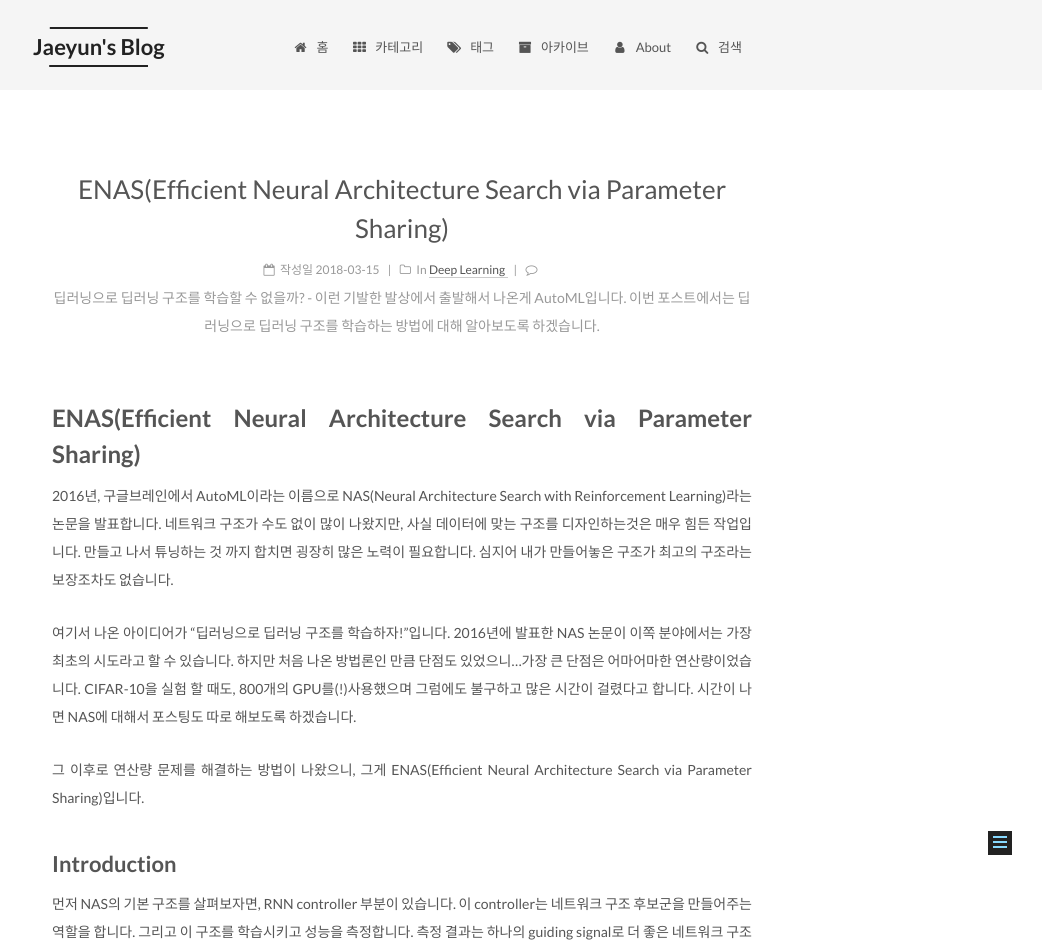
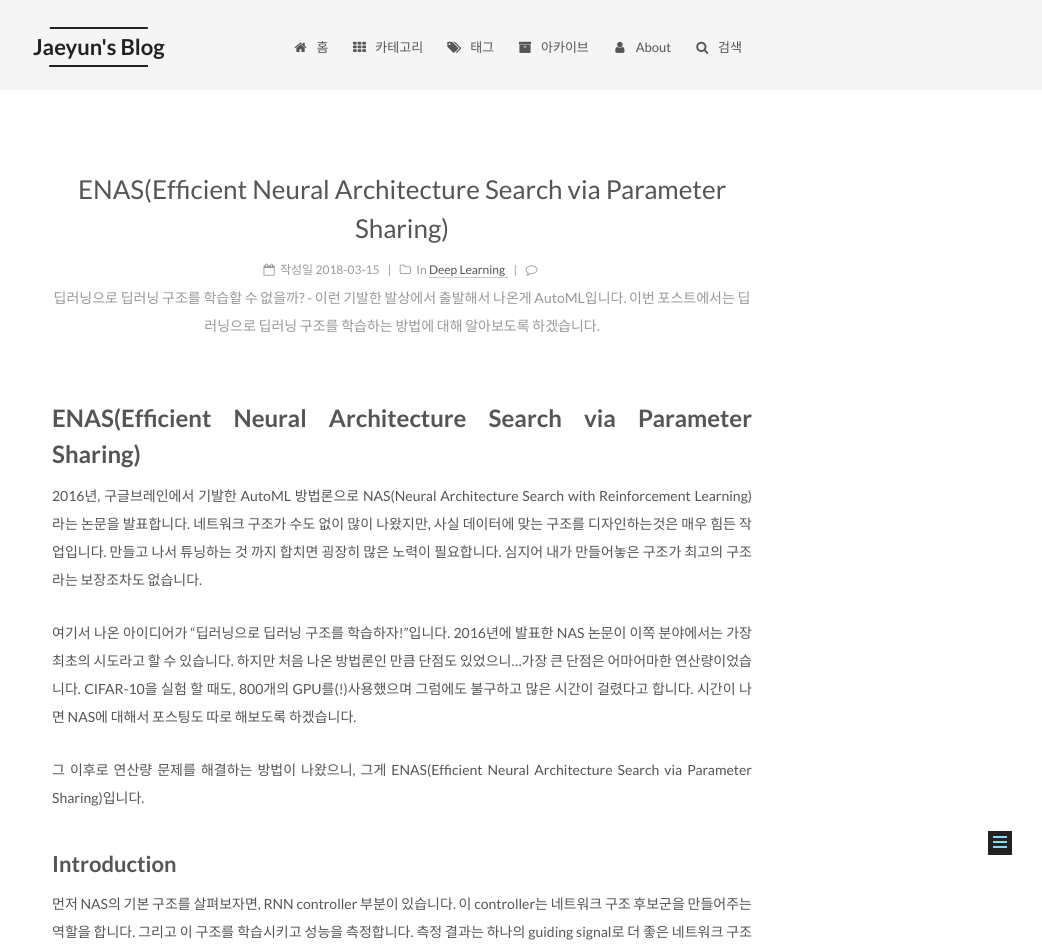
Before and after one commit to Jayhey/Jayhey.github.io, a Jekyll site: the page built from _posts/2018-03-15-ENAS.md, in a window 1280 px wide. Shown: the top 951 px of the page, without its empty margins (238-1280 px from the left). Built offline with Jekyll 4.4.1, drawn with Linux system fonts in a browser that asks for light colours; formulas are drawn with MathJax 3; comment, search, counter and statistics services are not loaded.

Commit message:
인트로 살짝수정

```diff
--- a/_posts/2018-03-15-ENAS.md
+++ b/_posts/2018-03-15-ENAS.md
@@ -12,7 +12,7 @@
 
 # ENAS(Efficient Neural Architecture Search via Parameter Sharing)
 
-2016년, 구글브레인에서 AutoML이라는 이름으로 NAS(Neural Architecture Search with Reinforcement Learning)라는 논문을 발표합니다. 네트워크 구조가 수도 없이 많이 나왔지만, 사실 데이터에 맞는 구조를 디자인하는것은 매우 힘든 작업입니다. 만들고 나서 튜닝하는 것 까지 합치면 굉장히 많은 노력이 필요합니다. 심지어 내가 만들어놓은 구조가 최고의 구조라는 보장조차도 없습니다.
+2016년, 구글브레인에서 기발한 AutoML 방법론으로 NAS(Neural Architecture Search with Reinforcement Learning)라는 논문을 발표합니다. 네트워크 구조가 수도 없이 많이 나왔지만, 사실 데이터에 맞는 구조를 디자인하는것은 매우 힘든 작업입니다. 만들고 나서 튜닝하는 것 까지 합치면 굉장히 많은 노력이 필요합니다. 심지어 내가 만들어놓은 구조가 최고의 구조라는 보장조차도 없습니다.
 
 여기서 나온 아이디어가 "딥러닝으로 딥러닝 구조를 학습하자!"입니다. 2016년에 발표한 NAS 논문이 이쪽 분야에서는 가장 최초의 시도라고 할 수 있습니다. 하지만 처음 나온 방법론인 만큼 단점도 있었으니...가장 큰 단점은 어마어마한 연산량이었습니다. CIFAR-10을 실험 할 때도, 800개의 GPU를(!)사용했으며 그럼에도 불구하고 많은 시간이 걸렸다고 합니다. 시간이 나면 NAS에 대해서 포스팅도 따로 해보도록 하겠습니다.
 
```
